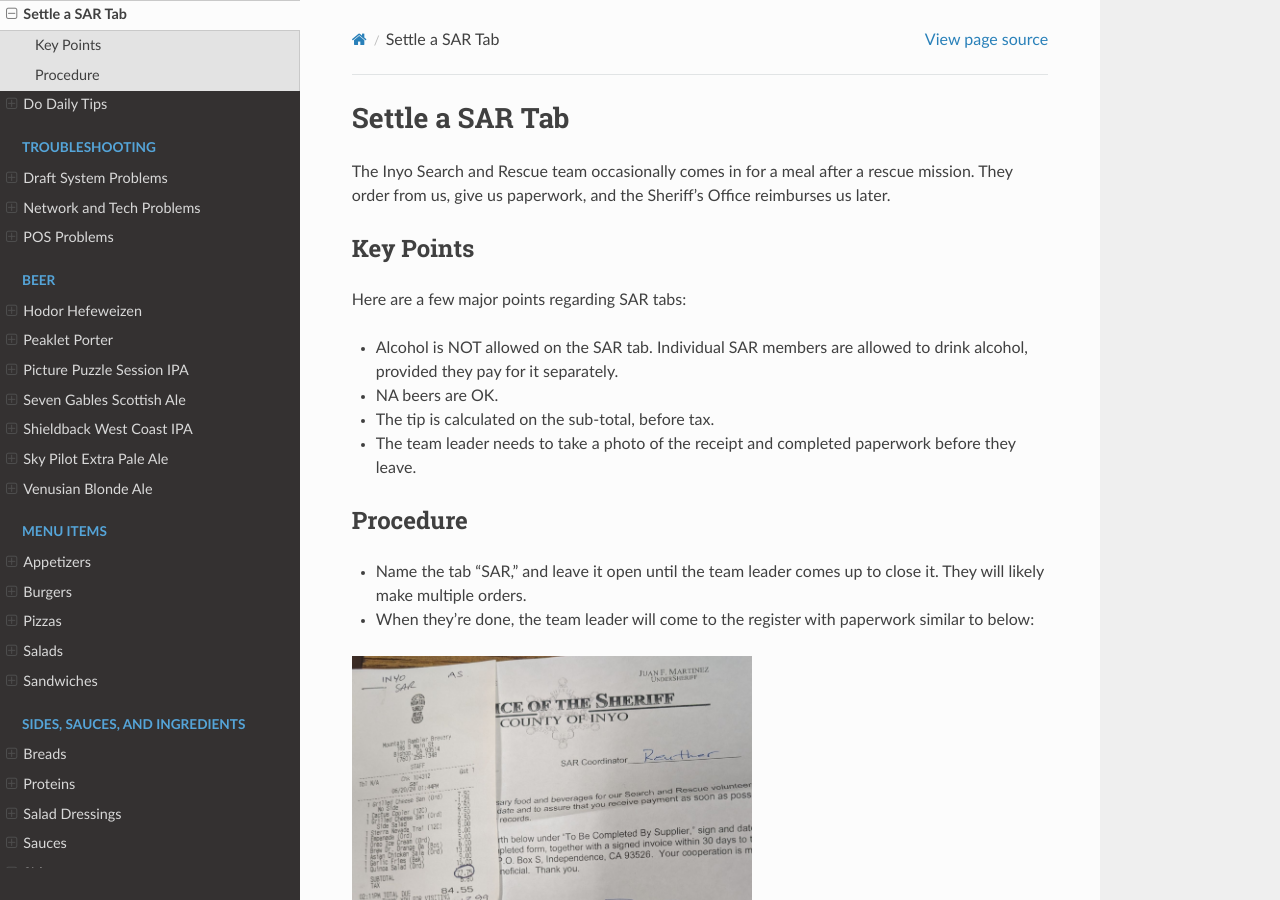
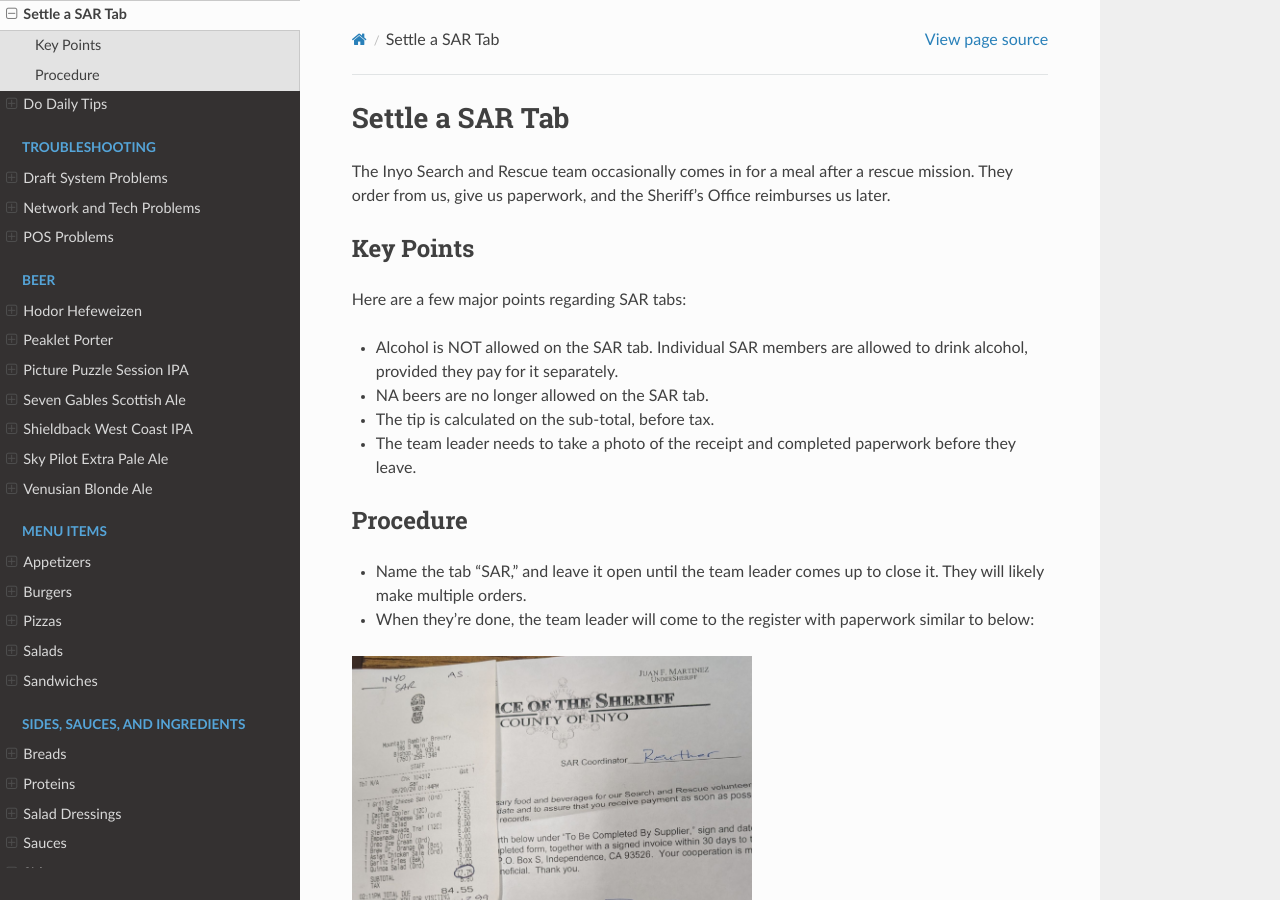
Before and after one commit to zhenry9/mrb-docs, a Sphinx documentation site: the page built from docs/source/how-to/settle-a-sar-tab.rst, in a window 1280 px wide and 900 px high. Built offline with Sphinx 7.4.7 and the Read the Docs theme 2.0.0, drawn with Linux system fonts in a browser that asks for light colours.

Commit message:
update SAR

```diff
--- a/docs/source/how-to/settle-a-sar-tab.rst
+++ b/docs/source/how-to/settle-a-sar-tab.rst
@@ -7,7 +7,7 @@ Key Points
 Here are a few major points regarding SAR tabs:
 
 - Alcohol is NOT allowed on the SAR tab. Individual SAR members are allowed to drink alcohol, provided they pay for it separately.
-- NA beers are OK.
+- NA beers are no longer allowed on the SAR tab.
 - The tip is calculated on the sub-total, before tax.
 - The team leader needs to take a photo of the receipt and completed paperwork before they leave.
 
```
